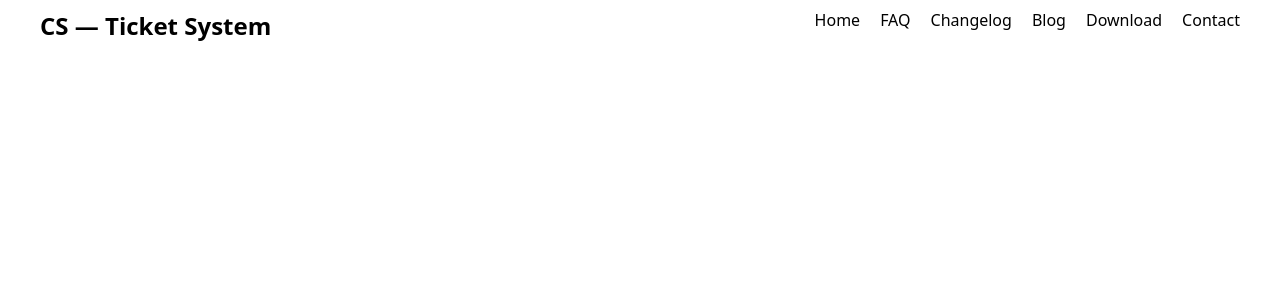
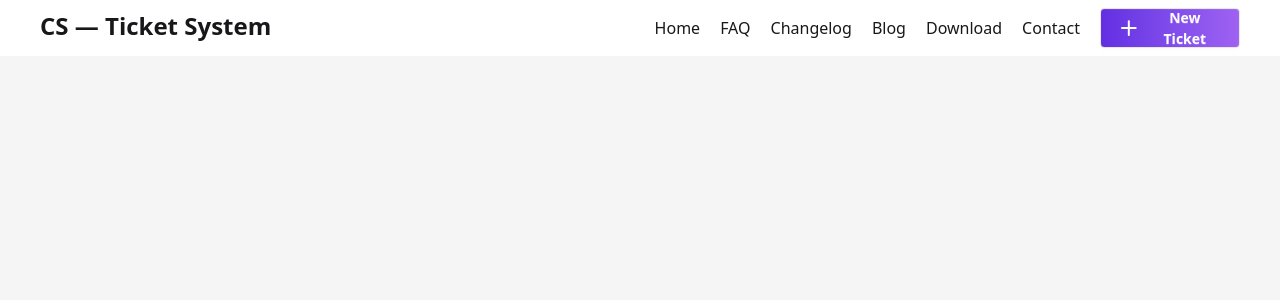
Before and after one commit to tahmid112303/Assignment-7, a React (Vite) app: page / in a window 1280 px wide. Shown: the top 300 px of the page. Built offline with nearby package versions, Linux system fonts and the light colour scheme.

Commit message:
nav done

```diff
--- a/package.json
+++ b/package.json
@@ -11,6 +11,7 @@
   },
   "dependencies": {
     "@tailwindcss/vite": "^4.1.14",
+    "lucide-react": "^0.545.0",
     "react": "^19.1.1",
     "react-dom": "^19.1.1",
     "tailwindcss": "^4.1.14"
@@ -20,6 +21,7 @@
     "@types/react": "^19.1.16",
     "@types/react-dom": "^19.1.9",
     "@vitejs/plugin-react": "^5.0.4",
+    "daisyui": "^5.2.2",
     "eslint": "^9.36.0",
     "eslint-plugin-react-hooks": "^5.2.0",
     "eslint-plugin-react-refresh": "^0.4.22",
--- a/src/App.css
+++ b/src/App.css
@@ -1 +1,2 @@
 @import "tailwindcss";
+@plugin "daisyui";
--- a/src/App.jsx
+++ b/src/App.jsx
@@ -1,5 +1,6 @@
 
 import './App.css'
+import './index.css'
 import Nav from './Nav'
 
 function App() {
--- a/src/Nav.jsx
+++ b/src/Nav.jsx
@@ -1,22 +1,23 @@
+import { Plus } from 'lucide-react';
 import React from 'react';
 
 const Nav = () => {
     return (
-        <div className='flex justify-between mt-2 mx-[40px]'>
+        <div className='flex justify-between py-2 px-[40px] bg-[white]'>
             <div>
                 <h1 className='text-[24px] font-bold'>CS — Ticket System</h1>
             </div>
 
-            <div>
-                <ul className='flex gap-5'>
+            <div className='flex gap-5 items-center'>
+                <ul className='flex gap-5 justify-center items-center'>
                     <li><a href="">Home</a></li>
                     <li><a href="">FAQ</a></li>
                     <li><a href="">Changelog</a></li>
                     <li><a href="">Blog</a></li>
                     <li><a href="">Download</a></li>
                     <li><a href="">Contact</a></li>
-
                 </ul>
+                <button className="btn text-white w-[140px] h-[40px] flex bg-linear-to-r from-[#632EE3] to-[#9F62F2] rounded-[4px]"><Plus></Plus> New Ticket</button>
             </div>
         </div>
     );
--- a/src/index.css
+++ b/src/index.css
@@ -0,0 +1,6 @@
+html, body{
+    background-color: #F5F5F5;
+    margin: 0%;
+    padding: 0%;
+    min-height: 100vh;
+}
```
Also changed, not shown: 1 other file (tests, documents, lock files or other folders).
